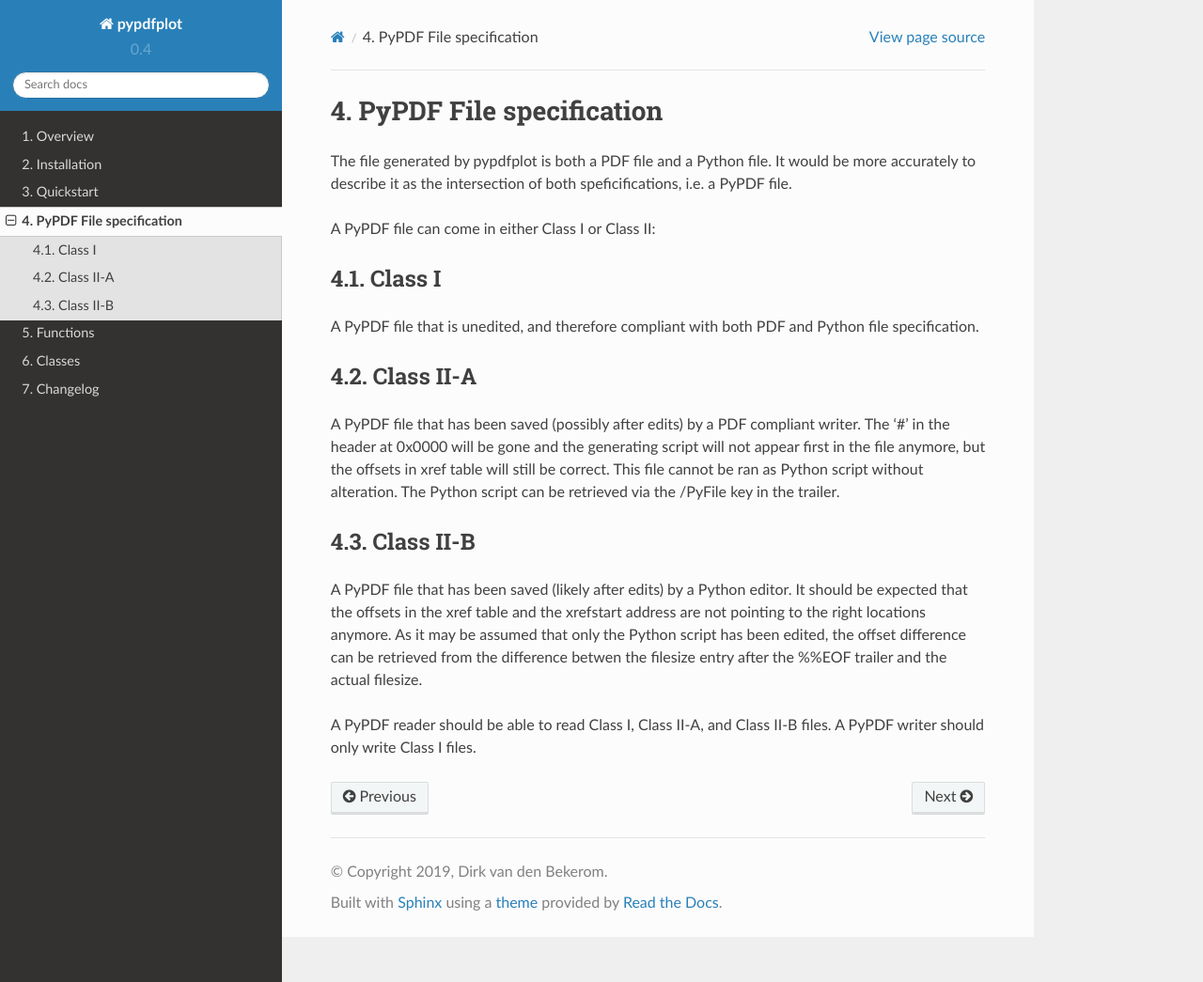
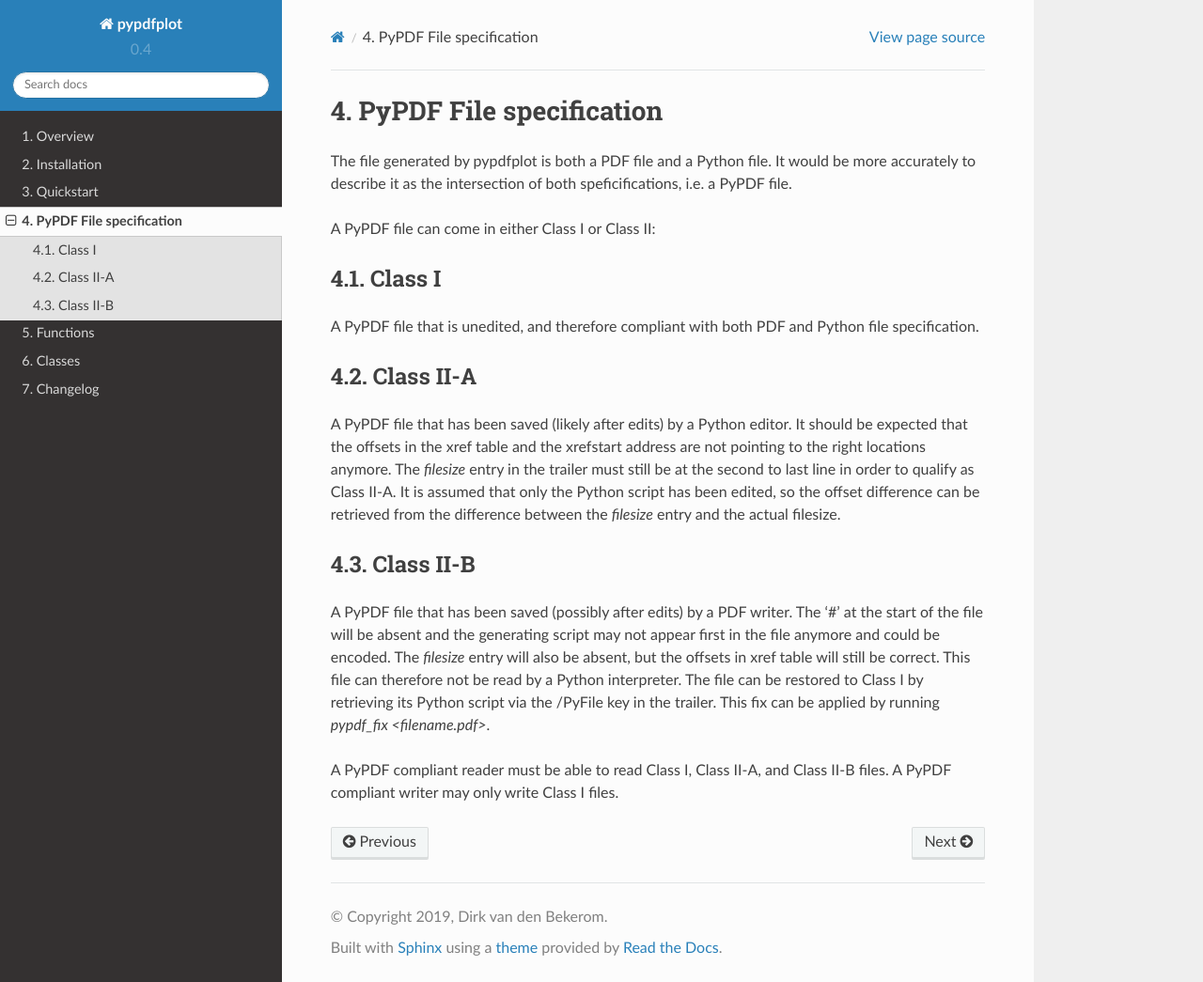
Before and after one commit to dcmvdbekerom/pypdfplot, a Sphinx documentation site: the page built from docs/source/specification.rst, in a window 1280 px wide and 1045 px high. Shown: the whole window at 94% size. Built offline with Sphinx 7.4.7 and the Read the Docs theme 2.0.0, drawn with Linux system fonts in a browser that asks for light colours.

Commit message:
Update specification.rst

```diff
--- a/docs/source/specification.rst
+++ b/docs/source/specification.rst
@@ -2,6 +2,7 @@
 ************************
 PyPDF File specification
 ************************
+
 
 The file generated by pypdfplot is both a PDF file and a Python file.
 It would be more accurately to describe it as the intersection of both speficifications, i.e. a PyPDF file.
@@ -14,11 +15,11 @@ A PyPDF file that is unedited, and therefore compliant with both PDF and Python
 
 Class II-A
 ==========
-A PyPDF file that has been saved (possibly after edits) by a PDF compliant writer. The '#' in the header at 0x0000 will be gone and the generating script will not appear first in the file anymore, but the offsets in xref table will still be correct. This file cannot be ran as Python script without alteration. The Python script can be retrieved via the /PyFile key in the trailer.
+A PyPDF file that has been saved (likely after edits) by a Python editor. It should be expected that the offsets in the xref table and the xrefstart address are not pointing to the right locations anymore. The *filesize* entry in the trailer must still be at the second to last line in order to qualify as Class II-A. It is assumed that only the Python script has been edited, so the offset difference can be retrieved from the difference between the *filesize* entry and the actual filesize.
 
 Class II-B
 ==========
-A PyPDF file that has been saved (likely after edits) by a Python editor. It should be expected that the offsets in the xref table and the xrefstart address are not pointing to the right locations anymore. As it may be assumed that only the Python script has been edited, the offset difference can be retrieved from the difference betwen the filesize entry after the %%EOF trailer and the actual filesize.
+A PyPDF file that has been saved (possibly after edits) by a PDF writer. The '#' at the start of the file will be absent and the generating script may not appear first in the file anymore and could be encoded. The *filesize* entry will also be absent, but the offsets in xref table will still be correct. This file can therefore not be read by a Python interpreter. The file can be restored to Class I by retrieving its Python script via the /PyFile key in the trailer. This fix can be applied by running *pypdf_fix <filename.pdf>*.
 
-A PyPDF reader should be able to read Class I, Class II-A, and Class II-B files.
-A PyPDF writer should only write Class I files.
+A PyPDF compliant reader must be able to read Class I, Class II-A, and Class II-B files.
+A PyPDF compliant writer may only write Class I files.
```
